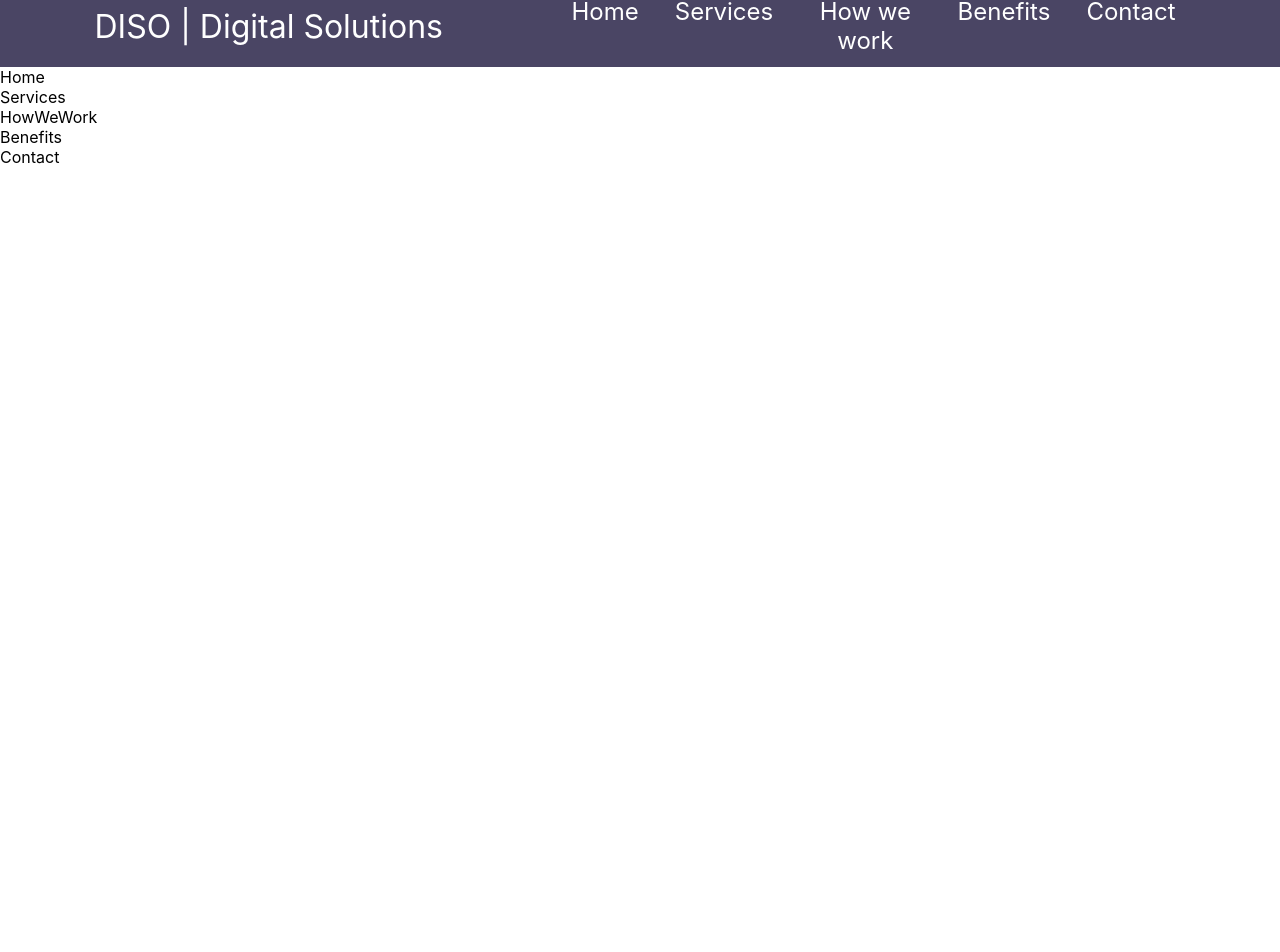
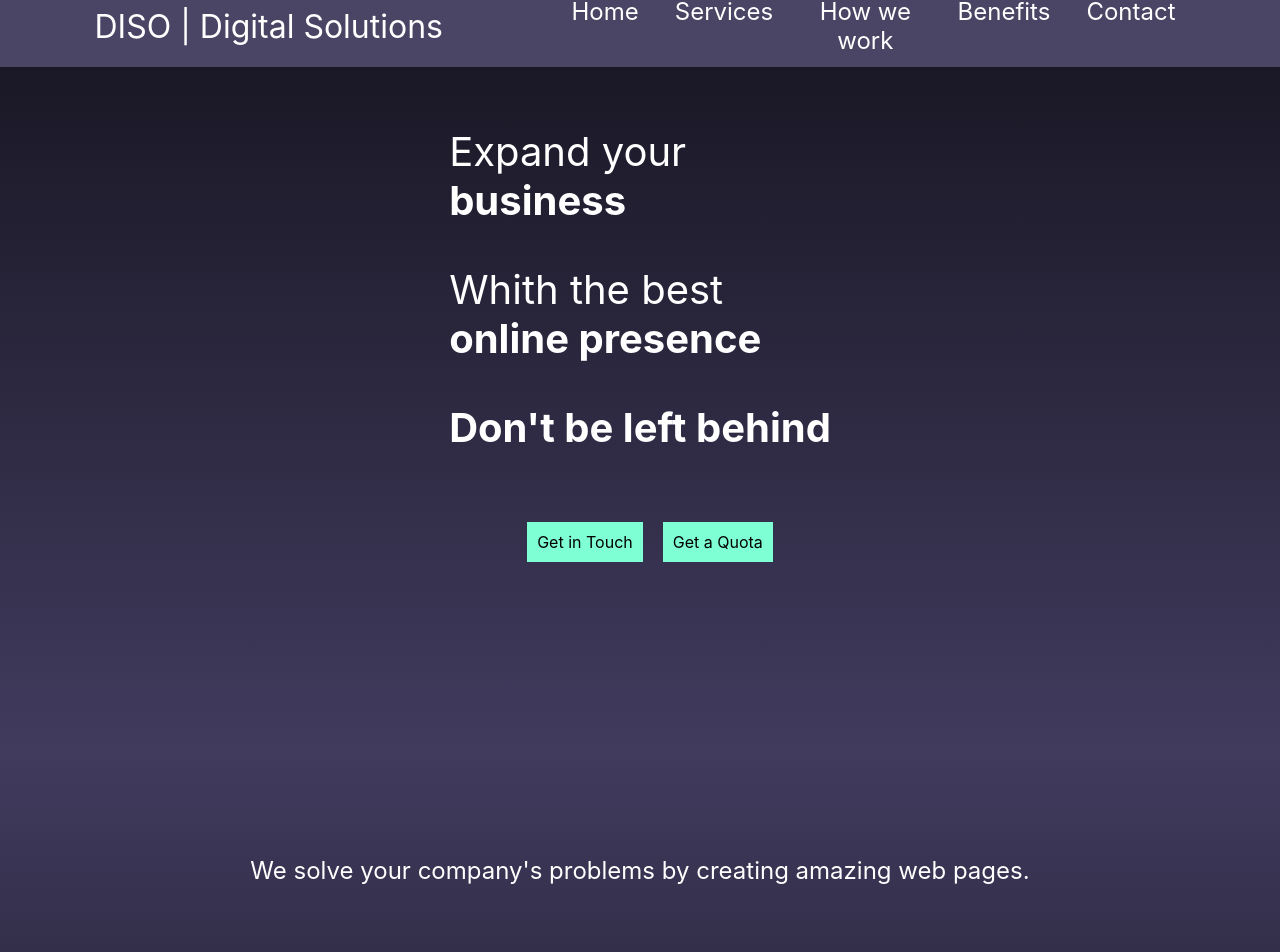
Before and after one commit to Brunitoa10/DISO_DigitalSolutions_webReact, a React (Create React App) app: page / in a window 1280 px wide. Shown: the part 15-967 px from the top of the page. Before the commit the page ends 800 px from the top, so only its background shows below. Built offline with nearby package versions, Linux system fonts and the light colour scheme.

Commit message:
Agregue assets y configure servicios

```diff
--- a/src/Screens/Home.js
+++ b/src/Screens/Home.js
@@ -1,8 +1,27 @@
 import React from 'react'
-
+import { Link } from 'react-scroll'
+import styles from './Home.module.css'
 const Home = () => {
   return (
-    <div>Home</div>
+    <div className={styles.home}>
+      <div className={styles.titleCointainer}>
+        <p>
+          Expand your <br/>
+          <b>business</b>
+        </p>
+        <p>
+          Whith the best <br/>
+          <b>online presence</b>
+        </p>
+        <p>
+          <b>Don't be left behind</b>
+        </p>
+      </div>
+      <div className={styles.contactContainer}>
+        <Link to="contact" smooth duration={500} className={styles.callToAction}>Get in Touch</Link>
+        <Link to="contact" smooth duration={500} className={styles.callToAction}>Get a Quota</Link>
+      </div>
+    </div>
   )
 }
 
--- a/src/Screens/Home.module.css
+++ b/src/Screens/Home.module.css
@@ -0,0 +1,34 @@
+.home {
+    display: flex;
+    flex-direction: column;
+    background: linear-gradient(180deg, #1a1826, #413b5e);
+    padding: 20px 20px 200px; /* arriba costado abajo */
+    align-items: center;
+}
+
+.titleContainer {
+    padding-top: 100px;
+}
+
+.home p {
+    font-size: 2.5em;
+    color: white;
+}
+
+.callToAction {
+    background-color: aquamarine;
+    padding: 10px;
+    margin-left: 20px;
+    transform: scale(1);
+    transition: transform 0.3s ease, padding 0.3s ease;
+}
+
+.callToAction:hover {
+    transform: scale(1.1);
+    cursor: pointer;
+    padding: 15px; /* Ajuste suave en padding al hacer hover */
+}
+
+.contactContainer{
+    padding-top: 40px;
+}
--- a/src/Screens/Services.js
+++ b/src/Screens/Services.js
@@ -1,8 +1,15 @@
 import React from 'react'
+import styles from './Services.module.css'
 
 const Services = () => {
   return (
-    <div>Services</div>
+    <div className={styles.services}>
+      <p>
+          We solve your company's problems by creating amazing web pages.
+      </p>
+      <img className={styles.webImage}  alt="" src={require("../assets/webImage.jpg")}/>
+
+    </div>
   )
 }
 
--- a/src/Screens/Services.module.css
+++ b/src/Screens/Services.module.css
@@ -0,0 +1,23 @@
+.services {
+    display: flex;
+    background: linear-gradient(0deg, #1a1826, #413b5e);
+    justify-content: center;
+    padding-top: 80px;
+    flex-direction: column;
+    align-items: center;
+    width: 100%;
+}
+
+.webImage {
+    width: 100%;             /* La imagen ocupa el 100% del ancho del contenedor */
+    max-width: 400px;         /* Define un tamaño máximo para pantallas grandes */
+    height: auto;             /* Mantiene la proporción de la imagen */
+    padding-bottom: 80px;
+}
+
+.services p {
+    color: white;
+    font-size: 1.5em;
+    text-align: center;
+    padding-bottom: 60px;
+}
```
Also changed, not shown: src/assets/webImage.jpg (added).
